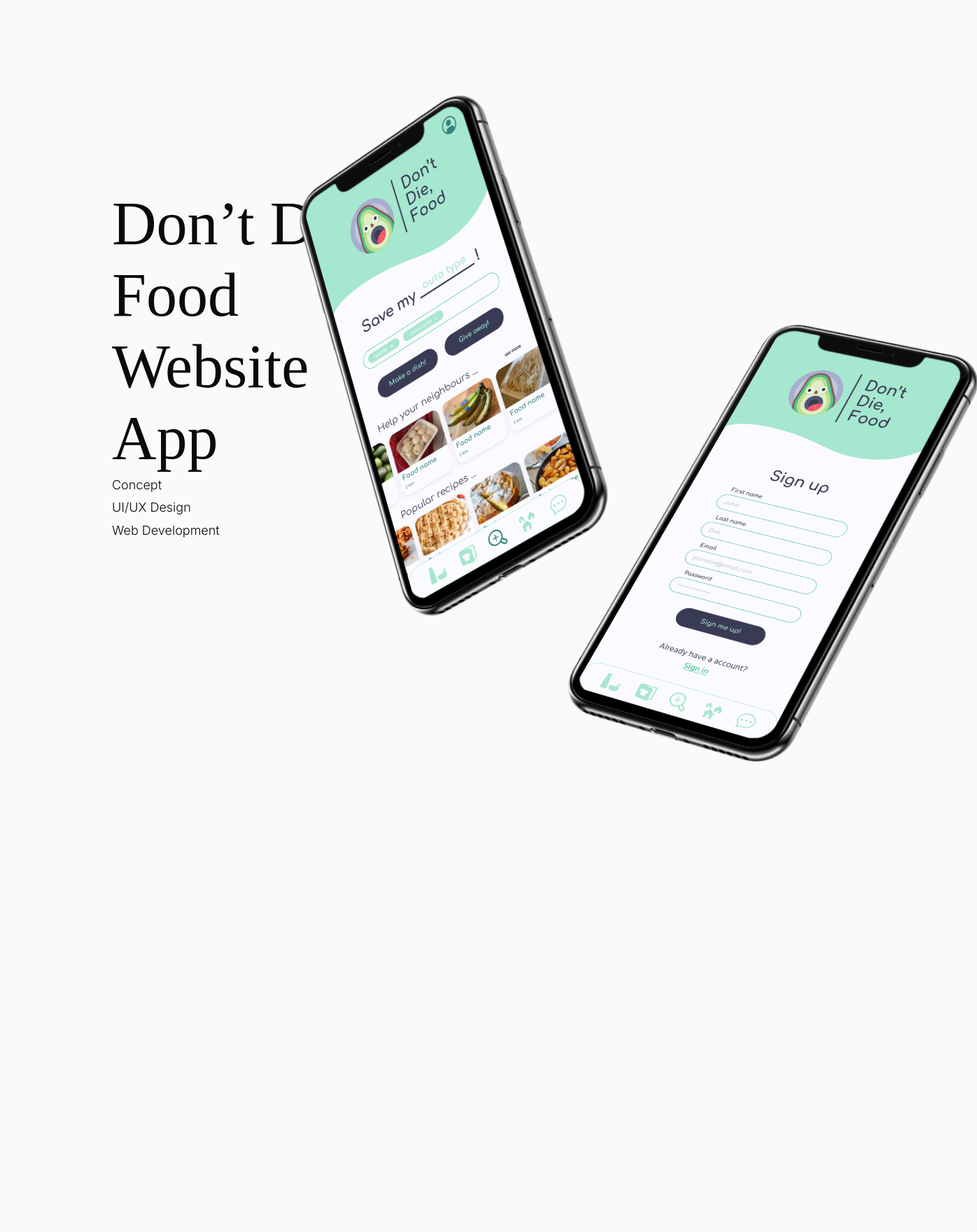
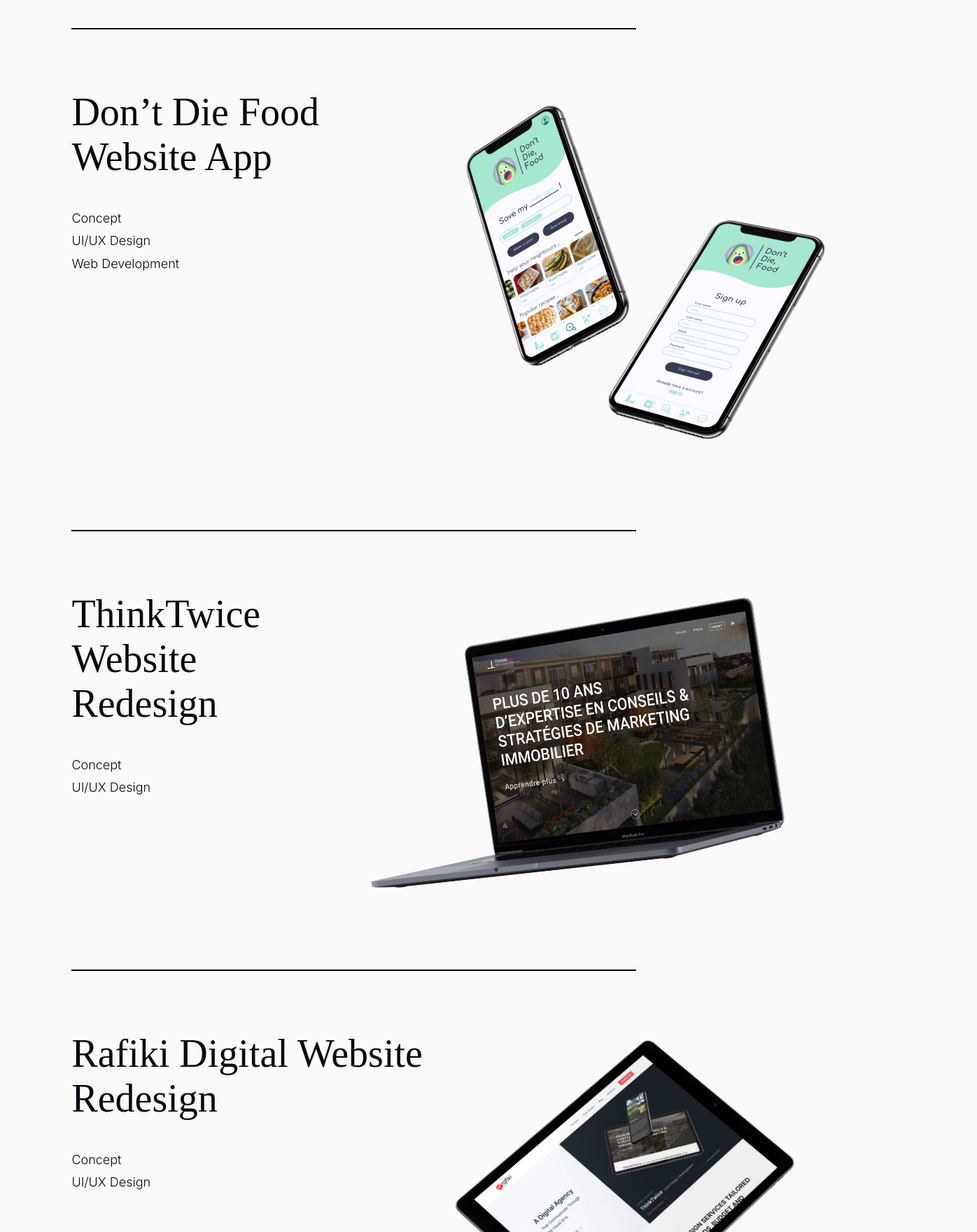
Before and after one commit to stephaniebd/portfolio2.0, a React (Create React App) app in the folder portfolio/: page / in a window 1280 px wide. Shown: the part 880-2640 px from the top of the page at 70% size, 1396 px wide, since content can reach past the window. Before the commit the page ends 2052 px from the top, so only its background shows below. Built offline with nearby package versions, Linux system fonts and the light colour scheme.

Commit message:
added 3 projects section

```diff
--- a/portfolio/package.json
+++ b/portfolio/package.json
@@ -3,11 +3,14 @@
   "version": "0.1.0",
   "private": true,
   "dependencies": {
+    "@craco/craco": "^5.7.0",
     "@fortawesome/free-regular-svg-icons": "^5.15.1",
     "@fortawesome/react-fontawesome": "^0.1.12",
     "@testing-library/jest-dom": "^5.11.5",
     "@testing-library/react": "^11.1.0",
     "@testing-library/user-event": "^12.1.10",
+    "antd": "^4.7.3",
+    "craco-less": "^1.17.0",
     "react": "^17.0.1",
     "react-dom": "^17.0.1",
     "react-icons": "^3.11.0",
--- a/portfolio/src/App.css
+++ b/portfolio/src/App.css
@@ -12,9 +12,10 @@
   min-height: 100vh;
 }
 
-h1 {
+h2 {
     font-family: Happy Times at the IKOB New Game Plus Edition;
     font-size: 56px;
+    font-weight: 400;
 }
 
 p {
--- a/portfolio/src/components/Navbar.js
+++ b/portfolio/src/components/Navbar.js
@@ -1,6 +1,7 @@
 import React, {useState } from 'react'
 import { Link, NavLink } from 'react-router-dom';
 import '../styles/Navbar.css';
+
 
 
 function Navbar() {
@@ -20,7 +21,6 @@ function Navbar() {
                 <li><Link activeClassName="" to='/contact'>contact</Link></li>
             </ul>
             <i onClick={() => setOpen(!open)} className="fas fa-bars burger"></i>
-            {/* <i onClick={() => setOpen(!open)} className=""></i> */}
         </nav>
 
         </>
--- a/portfolio/src/components/ProjectSection.js
+++ b/portfolio/src/components/ProjectSection.js
@@ -1,25 +1,64 @@
 import React from 'react'
 import '../styles/ProjectSection.css';
+
 import ddfmockup from "../assets/2 mockups DDF.png";
+import ttmockup from "../assets/mockup TT.png";
+import rdmockup from "../assets/mockup RD.png";
 
+
+const items = [
+    {
+        key: "1",
+        title:"Don’t Die Food Website App",
+        about:  <ul>
+                    <li><p>Concept</p></li>
+                    <li><p>UI/UX Design</p></li>
+                    <li><p>Web Development</p></li>
+                </ul>,
+        picture: <img src={ddfmockup} alt="don't die food mockup" height="539" width="658"/>,
+    },
+    {
+        key: "2",
+        title:"ThinkTwice Website Redesign",
+        about:  <ul>
+                    <li><p>Concept</p></li>
+                    <li><p>UI/UX Design</p></li>
+                </ul>,
+        picture: <img src={ttmockup} alt="thiktwice mockup" height="450" width="706"/>,
+    },
+    {
+        key: "2",
+        title:"Rafiki Digital Website Redesign",
+        about:  <ul>
+                    <li><p>Concept</p></li>
+                    <li><p>UI/UX Design</p></li>
+                </ul>,
+        picture: <img src={rdmockup} alt="rafiki mockup" height="453" width="510"/>,
+    },
+]
 
 const ProjectSection = () => {
     return (
         <>
+            {items.map(item => {
+                return (
+                    <>
+                        {/* have the line overflow the container */}
                         <div className="section-line"></div>
                         <div className="content">
                             <div className="text">
-                    <h1>Don’t Die Food Website App</h1>
-                    <ul>
-                        <li><p>Concept</p></li>
-                        <li><p>UI/UX Design</p></li>
-                        <li><p>Web Development</p></li>
-                    </ul>
+                                <h2>{item.title}</h2>
+                                <br/><br/>
+                                {item.about}
                             </div>
+
                             <div className="mockup">
-                    <img src={ddfmockup} alt="don't die food mockup"/>
+                                {item.picture}
                             </div>
                         </div>
+                    </>
+                );
+            })}
         </>
     )
 }
--- a/portfolio/src/styles/Banner.css
+++ b/portfolio/src/styles/Banner.css
@@ -1,7 +1,7 @@
 .banner {
     height: 100vh;
 }
-h1{
+h1 {
     font-family: Happy Times at the IKOB New Game Plus Edition;
     font-size: 88px;
     font-style: italic;
--- a/portfolio/src/styles/ProjectSection.css
+++ b/portfolio/src/styles/ProjectSection.css
@@ -1,33 +1,36 @@
 .section-line {
-    position: absolute;
+    /* position: absolute; */
     width: 75%;
     height: 0px;
     left: 15%;
     top: 100%;
 
     border: 1px solid #000000;
+    margin-bottom: 8%;
 }
 
 .content {
-    display: flex;
+    display: grid;
+    grid-template-columns: 1fr 1fr;
+    margin-bottom: 8%;
 }
 
 .text {
-    position: absolute;
-    width: 399px;
+    /* position: absolute; */
+    /* width: 399px;
     height: 140px;
     left: 160px;
-    top: 1149px;
+    top: 1149px; */
 }
 
-.content ul {
+ul {
     list-style: none;
 }
 
 .mockup {
-    position: absolute;
-    margin: 50px;
-    width: 50%;
+    /* position: absolute; */
+    /* margin: 50px; */
+    /* width: 50%; */
     /* height: 539px; */
     /* left: 658.91px; */
     /* top: 1150px; */
```
Also changed, not shown: portfolio/craco.config.js (added), 1 other file (tests, documents, lock files or other folders). Lines whose indentation alone changed are shown as unchanged.
